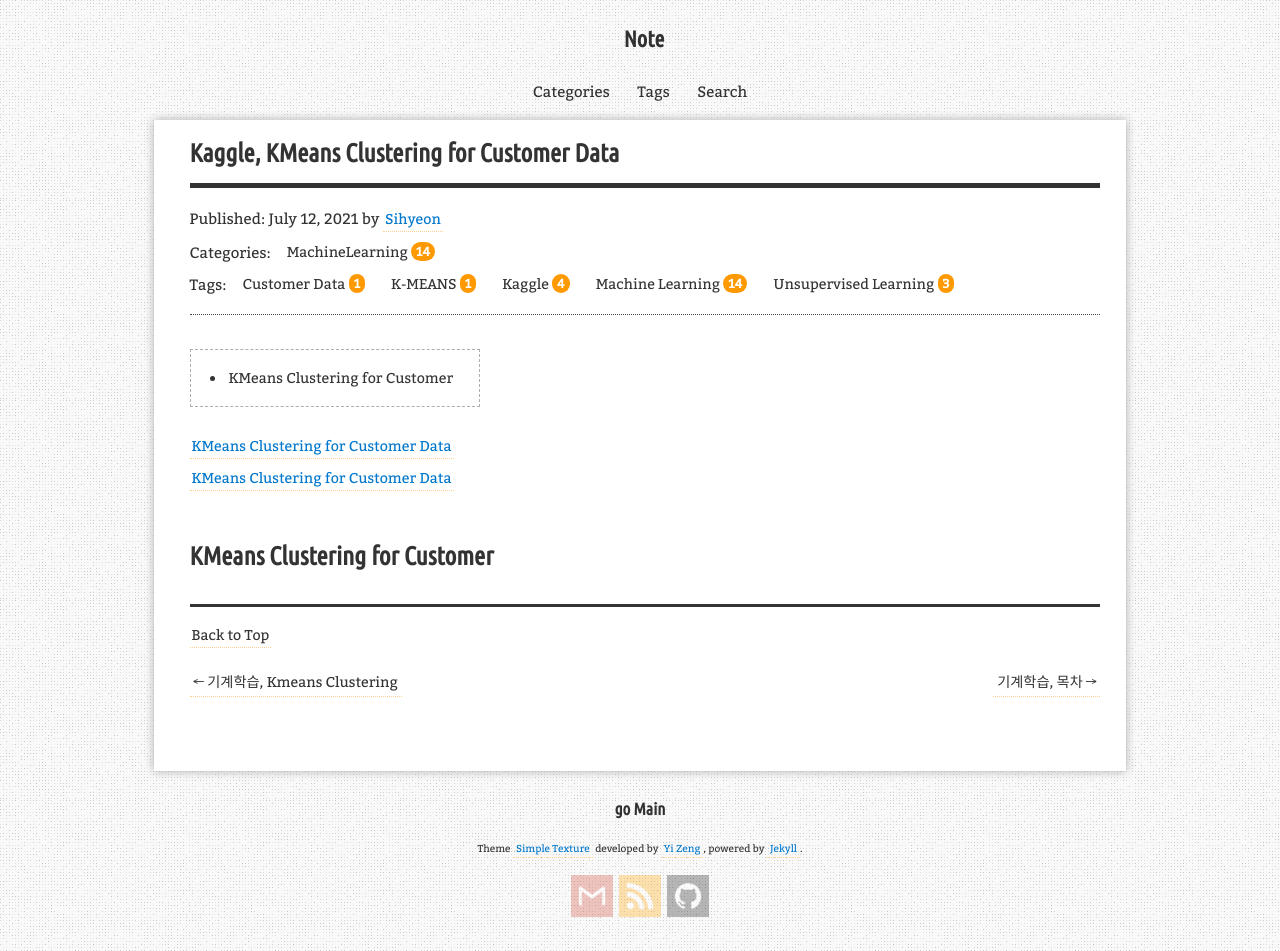
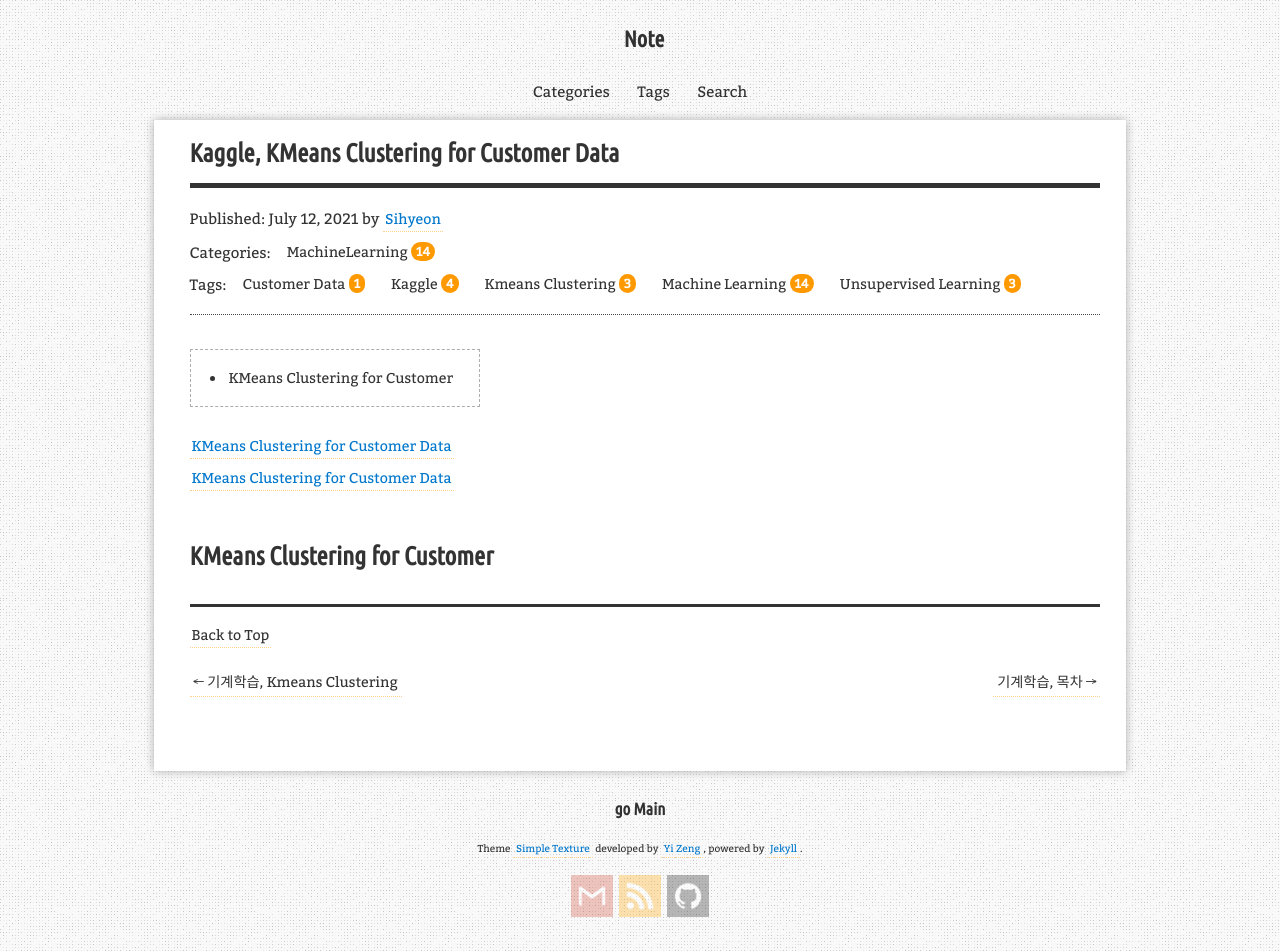
Before and after one commit to aristohyun/aristohyun.github.io, a Jekyll site: the page built from _posts/2021-07-12-Customer-Data.md, in a window 1280 px wide. Built offline with Jekyll 4.4.1, drawn with Linux system fonts in a browser that asks for light colours; comment, search, counter and statistics services are not loaded.

Commit message:
Update 2021-07-12-Customer-Data.md

```diff
--- a/_posts/2021-07-12-Customer-Data.md
+++ b/_posts/2021-07-12-Customer-Data.md
@@ -3,7 +3,7 @@ layout: post
 title: "Kaggle, KMeans Clustering for Customer Data"
 description: "KMEANS, KMeans Clustering for Customer Data"
 categories: [MachineLearning]
-tags: [Kaggle, Machine Learning, Unsupervised Learning, K-MEANS, Customer Data]
+tags: [Kaggle, Machine Learning, Unsupervised Learning, Kmeans Clustering, Customer Data]
 use_math: true
 redirect_from:
   - /2021/07/12/
```
